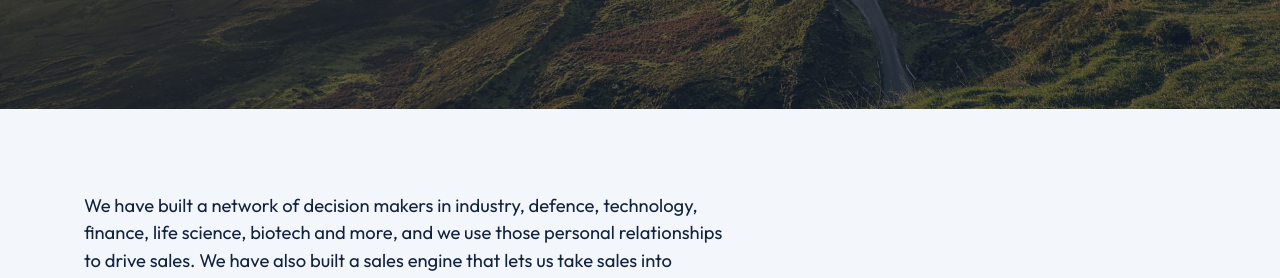
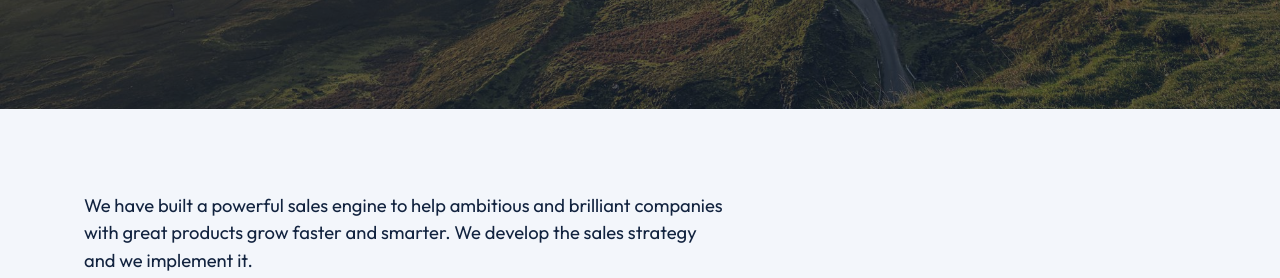
Before and after one commit to FiredragonSE/strongminds-site, a plain HTML site: page about.html in a window 1280 px wide. Shown: the part 511-789 px from the top of the page. Drawn offline with Linux system fonts and the light colour scheme.

Commit message:
Restore the About page intro without the network paragraph

```diff
--- a/about.html
+++ b/about.html
@@ -20,7 +20,7 @@
 <div class="wrap copy"><p class="kicker">About</p><h1>Who we are</h1>
 <p class="lead">Our superpower is creating sales and relationships, fast and efficiently.</p></div></section>
 <section><div class="wrap">
-<p class="intro">We have built a network of decision makers in industry, defence, technology, finance, life science, biotech and more, and we use those personal relationships to drive sales. We have also built a sales engine that lets us take sales into target geographies with speed, precision and scale, and put a company on a high growth trajectory. We develop the sales strategy and we implement it.</p>
+<p class="intro">We have built a powerful sales engine to help ambitious and brilliant companies with great products grow faster and smarter. We develop the sales strategy and we implement it.</p>
 <h2 style="margin-top:2.5rem">The team</h2>
 <ul class="people">
 <li><img class="avatar" src="images/gergana.jpg" alt=""><div><h2>Gergana Almquist, Ph.D.</h2><p class="role">Founder & CEO</p><p class="muted">Gergana has decades of experience in finance, research and sales. She leads the company with vision and energy. She is fluent in English, Spanish, Swedish, German, Bulgarian.</p></div></li>
```
